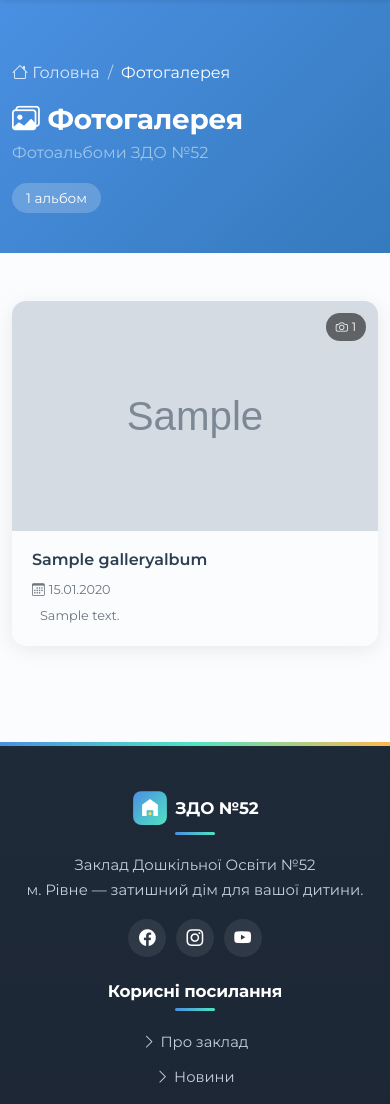
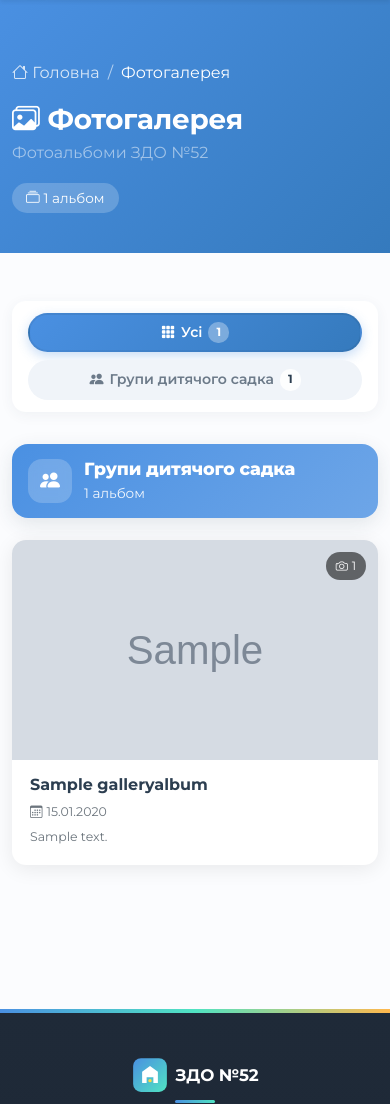
Before and after one commit to Ke1fosao/dnz52, a Django app: page /gallery/ in a window 390 px wide. Shown: the part 149-1253 px from the top of the page. Run offline with Django 5.2, Linux system fonts and the light colour scheme; data comes from the database, SQL or seed files in the repository; tables that the repository leaves empty hold one stand-in row (values such as "Sample post"); grey boxes marked "Sample" are stand-in pictures; parts of the project's set-up code (start-up, migrations or seed data) failed here and were passed over; some libraries are stand-ins or nearby versions.

Commit message:
Add gallery categories with seed data and category-grouped page

```diff
--- a/gallery/templates/gallery/gallery_list.html
+++ b/gallery/templates/gallery/gallery_list.html
@@ -2,6 +2,7 @@
 {% load static %}
 
 {% block title %}Фотогалерея | ЗДО №52 Рівне{% endblock %}
+{% block meta_description %}Фотогалерея ЗДО №52 Рівне — альбоми груп, фото зі свят, занять, спортивних заходів та літньої кампанії.{% endblock %}
 
 {% block extra_css %}
 <style>
@@ -13,7 +14,93 @@
     .breadcrumb-item.active { color: white; }
     .breadcrumb-item + .breadcrumb-item::before { color: rgba(255,255,255,0.6); }
 
-    /* Картка альбому */
+    /* ── Чіпи-фільтри ── */
+    .gallery-filter {
+        display: flex;
+        flex-wrap: wrap;
+        gap: 8px;
+        margin-bottom: 2rem;
+        padding: 12px 16px;
+        background: #fff;
+        border-radius: 14px;
+        box-shadow: 0 3px 14px rgba(44,62,80,0.06);
+    }
+    .gf-chip {
+        display: inline-flex;
+        align-items: center;
+        gap: 6px;
+        padding: 6px 14px;
+        border-radius: 20px;
+        background: #F0F4F9;
+        color: #6C7A89;
+        text-decoration: none;
+        font-size: 0.88rem;
+        font-weight: 600;
+        border: 2px solid transparent;
+        transition: all 0.2s;
+    }
+    .gf-chip:hover {
+        background: #E5EFFA;
+        color: #4A90E2;
+    }
+    .gf-chip.active {
+        color: #fff;
+        border-color: rgba(0,0,0,0.06);
+        box-shadow: 0 4px 12px rgba(74,144,226,0.30);
+    }
+    .gf-chip .count {
+        background: rgba(255,255,255,0.85);
+        color: #2C3E50;
+        padding: 1px 8px;
+        border-radius: 10px;
+        font-size: 0.74rem;
+        font-weight: 700;
+    }
+    .gf-chip.active .count {
+        background: rgba(255,255,255,0.32);
+        color: #fff;
+    }
+
+    /* ── Заголовок секції категорії ── */
+    .category-section {
+        margin-bottom: 3rem;
+    }
+    .category-header {
+        display: flex;
+        align-items: center;
+        gap: 16px;
+        padding: 18px 22px;
+        border-radius: 16px;
+        margin-bottom: 1.4rem;
+        color: #fff;
+        box-shadow: 0 6px 20px rgba(44,62,80,0.12);
+    }
+    .category-header .cat-icon {
+        width: 52px;
+        height: 52px;
+        border-radius: 14px;
+        background: rgba(255,255,255,0.20);
+        backdrop-filter: blur(6px);
+        display: flex;
+        align-items: center;
+        justify-content: center;
+        font-size: 1.5rem;
+        flex-shrink: 0;
+    }
+    .category-header h2 {
+        margin: 0;
+        font-size: 1.3rem;
+        font-weight: 800;
+        line-height: 1.2;
+        color: #fff;
+    }
+    .category-header .cat-meta {
+        font-size: 0.85rem;
+        opacity: 0.92;
+        margin-top: 3px;
+    }
+
+    /* ── Картка альбому ── */
     .album-card {
         border-radius: 14px;
         overflow: hidden;
@@ -21,6 +108,8 @@
         border: none;
         transition: transform 0.35s ease, box-shadow 0.35s ease;
         cursor: pointer;
+        height: 100%;
+        background: #fff;
     }
     .album-card:hover {
         transform: translateY(-8px);
@@ -29,7 +118,7 @@
     .album-cover-wrap {
         position: relative;
         overflow: hidden;
-        height: 230px;
+        height: 220px;
     }
     .album-cover-wrap img {
         width: 100%;
@@ -37,12 +126,9 @@
         object-fit: cover;
         transition: transform 0.5s ease;
     }
-    .album-card:hover .album-cover-wrap img {
-        transform: scale(1.08);
-    }
+    .album-card:hover .album-cover-wrap img { transform: scale(1.08); }
     .album-cover-placeholder {
-        width: 100%;
-        height: 100%;
+        width: 100%; height: 100%;
         background: linear-gradient(135deg, #e8f4fd 0%, #c8e4f8 100%);
         display: flex;
         flex-direction: column;
@@ -58,11 +144,9 @@
         transition: opacity 0.35s ease;
         display: flex;
         align-items: flex-end;
-        padding: 20px;
+        padding: 18px;
     }
-    .album-card:hover .album-overlay {
-        opacity: 1;
-    }
+    .album-card:hover .album-overlay { opacity: 1; }
     .album-overlay-btn {
         color: white;
         font-size: 0.9rem;
@@ -82,31 +166,39 @@
         border-radius: 20px;
         backdrop-filter: blur(4px);
     }
-    .album-body {
-        padding: 16px 20px 20px;
-    }
+    .album-body { padding: 14px 18px 18px; }
     .album-title {
         font-size: 1rem;
-        font-weight: 600;
+        font-weight: 700;
         margin-bottom: 6px;
         color: #2C3E50;
+        line-height: 1.35;
     }
     .album-meta {
-        font-size: 0.8rem;
+        font-size: 0.78rem;
         color: #6c757d;
     }
 
-    .no-albums { padding: 100px 0; }
+    /* ── Якщо альбоми ще не додані ── */
+    .no-albums { padding: 80px 0; }
 
-    /* Лічильник в заголовку */
+    /* ── Лічильник у hero ── */
     .albums-count-badge {
-        background: rgba(255,255,255,0.2);
+        background: rgba(255,255,255,0.20);
         color: white;
         font-size: 0.85rem;
         padding: 4px 14px;
         border-radius: 20px;
         display: inline-block;
         margin-top: 8px;
+    }
+
+    @media (max-width: 576px) {
+        .gallery-filter { flex-direction: column; align-items: stretch; }
+        .gf-chip { justify-content: center; }
+        .category-header { gap: 12px; padding: 14px 16px; }
+        .category-header .cat-icon { width: 44px; height: 44px; font-size: 1.25rem; }
+        .category-header h2 { font-size: 1.1rem; }
     }
 </style>
 {% endblock %}
@@ -126,25 +218,70 @@
             <i class="bi bi-images me-2"></i>Фотогалерея
         </h1>
         <p class="text-white-50 mb-2">Фотоальбоми ЗДО №52</p>
-        {% if albums %}
-        <span class="albums-count-badge">{{ albums|length }} альбом{{ albums|length|pluralize:",,ів" }}</span>
+        {% if total_count %}
+        <span class="albums-count-badge">
+            <i class="bi bi-collection me-1"></i>{{ total_count }} альбом{{ total_count|pluralize:",,ів" }}
+        </span>
         {% endif %}
     </div>
 </section>
 
-<!-- Альбоми -->
+<!-- Контент -->
 <section class="py-5">
     <div class="container">
 
-        {% if albums %}
+        {% if total_count %}
+
+        <!-- Чіпи-фільтри -->
+        <div class="gallery-filter">
+            <a href="?cat=all" class="gf-chip {% if selected_slug == 'all' %}active{% endif %}"
+               style="{% if selected_slug == 'all' %}background:linear-gradient(135deg, #4A90E2, #357ABD); color:#fff;{% endif %}">
+                <i class="bi bi-grid-3x3-gap-fill"></i>
+                Усі
+                <span class="count">{{ total_count }}</span>
+            </a>
+            {% for chip in chips %}
+            <a href="?cat={{ chip.slug }}"
+               class="gf-chip {% if chip.is_active %}active{% endif %}"
+               style="{% if chip.is_active %}background:{{ chip.color }}; color:#fff;{% endif %}">
+                <i class="bi {{ chip.icon }}"></i>
+                {{ chip.name }}
+                <span class="count">{{ chip.count }}</span>
+            </a>
+            {% endfor %}
+        </div>
+
+        {# Альбоми по секціях #}
+        {% for section in grouped %}
+        <div class="category-section">
+            {% if section.category %}
+            <div class="category-header" style="background: linear-gradient(135deg, {{ section.category.color }}, {{ section.category.color }}cc);">
+                <div class="cat-icon"><i class="bi {{ section.category.icon }}"></i></div>
+                <div>
+                    <h2>{{ section.category.name }}</h2>
+                    <div class="cat-meta">
+                        {{ section.albums|length }} альбом{{ section.albums|length|pluralize:",,ів" }}
+                    </div>
+                </div>
+            </div>
+            {% else %}
+            <div class="category-header" style="background: linear-gradient(135deg, #7B8AA5, #5E6B83);">
+                <div class="cat-icon"><i class="bi bi-folder-fill"></i></div>
+                <div>
+                    <h2>Без категорії</h2>
+                    <div class="cat-meta">{{ section.albums|length }} альбом{{ section.albums|length|pluralize:",,ів" }}</div>
+                </div>
+            </div>
+            {% endif %}
+
             <div class="row g-4">
-            {% for album in albums %}
+                {% for album in section.albums %}
                 <div class="col-sm-6 col-lg-4 col-xl-3">
                     <a href="{% url 'gallery:album_detail' album.slug %}" class="text-decoration-none">
                         <div class="album-card">
                             <div class="album-cover-wrap">
                                 {% if album.cover %}
-                                <img src="{{ album.cover.url }}" alt="{{ album.title }}">
+                                    <img src="{{ album.cover.url }}" alt="{{ album.title }}" loading="lazy">
                                 {% else %}
                                     <div class="album-cover-placeholder">
                                         <i class="bi bi-image fs-1 mb-2"></i>
@@ -152,25 +289,22 @@
                                     </div>
                                 {% endif %}
 
-                            <!-- Кількість фото -->
                                 <span class="album-badge">
                                     <i class="bi bi-camera me-1"></i>{{ album.photos.count }}
                                 </span>
 
-                            <!-- Ховер-оверлей -->
                                 <div class="album-overlay">
                                     <div class="album-overlay-btn">
                                         <i class="bi bi-folder2-open"></i> Відкрити альбом
                                     </div>
                                 </div>
                             </div>
-
                             <div class="album-body">
                                 <div class="album-title">{{ album.title }}</div>
                                 <div class="album-meta">
                                     <i class="bi bi-calendar3 me-1"></i>{{ album.created_at|date:"d.m.Y" }}
                                     {% if album.description %}
-                                <span class="ms-2 text-truncate d-block mt-1">{{ album.description|truncatechars:55 }}</span>
+                                    <div class="mt-1 text-truncate">{{ album.description|truncatechars:60 }}</div>
                                     {% endif %}
                                 </div>
                             </div>
@@ -179,6 +313,16 @@
                 </div>
                 {% endfor %}
             </div>
+        </div>
+        {% empty %}
+        <div class="text-center no-albums">
+            <i class="bi bi-funnel fs-1 text-muted d-block mb-3"></i>
+            <h4 class="text-muted">У цій категорії поки немає альбомів</h4>
+            <a href="?cat=all" class="btn btn-outline-primary mt-3">
+                <i class="bi bi-arrow-left me-2"></i>Показати всі альбоми
+            </a>
+        </div>
+        {% endfor %}
 
         {% else %}
         <div class="text-center no-albums">
--- a/gallery/views.py
+++ b/gallery/views.py
@@ -1,10 +1,68 @@
 from django.shortcuts import render, get_object_or_404
-from .models import GalleryAlbum
+from .models import GalleryAlbum, GalleryCategory
+
 
 def gallery_list(request):
-    """Список альбомів"""
-    albums = GalleryAlbum.objects.filter(is_published=True)
-    return render(request, 'gallery/gallery_list.html', {'albums': albums})
+    """Список альбомів, згрупований за категоріями + з фільтром-чіпами угорі."""
+    selected_slug = (request.GET.get('cat') or 'all').strip().lower()
+
+    base_qs = GalleryAlbum.objects.filter(is_published=True).select_related('category')
+    total_count = base_qs.count()
+
+    # Категорії з підрахунком альбомів — для чіпів-фільтрів
+    chips = []
+    for cat in GalleryCategory.objects.all():
+        count = base_qs.filter(category=cat).count()
+        if count > 0:
+            chips.append({
+                'slug':    cat.slug,
+                'name':    cat.name,
+                'icon':    cat.icon,
+                'color':   cat.color,
+                'count':   count,
+                'is_active': selected_slug == cat.slug,
+            })
+
+    # «Без категорії»
+    uncat_count = base_qs.filter(category__isnull=True).count()
+    if uncat_count > 0:
+        chips.append({
+            'slug':    'none',
+            'name':    'Без категорії',
+            'icon':    'bi-folder-fill',
+            'color':   '#7B8AA5',
+            'count':   uncat_count,
+            'is_active': selected_slug == 'none',
+        })
+
+    # Які альбоми показуємо?
+    if selected_slug == 'none':
+        filtered_qs = base_qs.filter(category__isnull=True)
+    elif selected_slug != 'all':
+        filtered_qs = base_qs.filter(category__slug=selected_slug)
+    else:
+        filtered_qs = base_qs
+
+    # Групуємо за категоріями
+    grouped = []
+    for cat in GalleryCategory.objects.all():
+        cat_albums = list(filtered_qs.filter(category=cat))
+        if cat_albums:
+            grouped.append({'category': cat, 'albums': cat_albums})
+
+    # «Без категорії» в кінці
+    uncategorized = list(filtered_qs.filter(category__isnull=True))
+    if uncategorized:
+        grouped.append({'category': None, 'albums': uncategorized})
+
+    return render(request, 'gallery/gallery_list.html', {
+        'grouped':       grouped,
+        'chips':         chips,
+        'selected_slug': selected_slug,
+        'total_count':   total_count,
+        'showing_count': filtered_qs.count(),
+    })
+
 
 def album_detail(request, slug):
     """Фото в альбомі"""
--- a/main/admin_helpers.py
+++ b/main/admin_helpers.py
@@ -26,8 +26,9 @@ SECTIONS = [
         'name': '🖼️ Фотогалерея',
         'description': 'Альбоми і фото для розділу «Галерея»',
         'models': [
-            ('gallery', 'GalleryAlbum', 'Альбоми'),
-            ('gallery', 'GalleryPhoto', 'Окремі фото'),
+            ('gallery', 'GalleryAlbum',    'Альбоми'),
+            ('gallery', 'GalleryCategory', 'Категорії альбомів'),
+            ('gallery', 'GalleryPhoto',    'Окремі фото'),
         ],
     },
     {
```
Also changed, not shown: gallery/admin.py (+84 -4 lines), gallery/models.py (+33 -0 lines), .claude/settings.local.json, gallery/migrations/0002_gallerycategory_galleryalbum_category.py (added), gallery/migrations/0003_seed_categories.py (added). Lines whose indentation alone changed are shown as unchanged.
